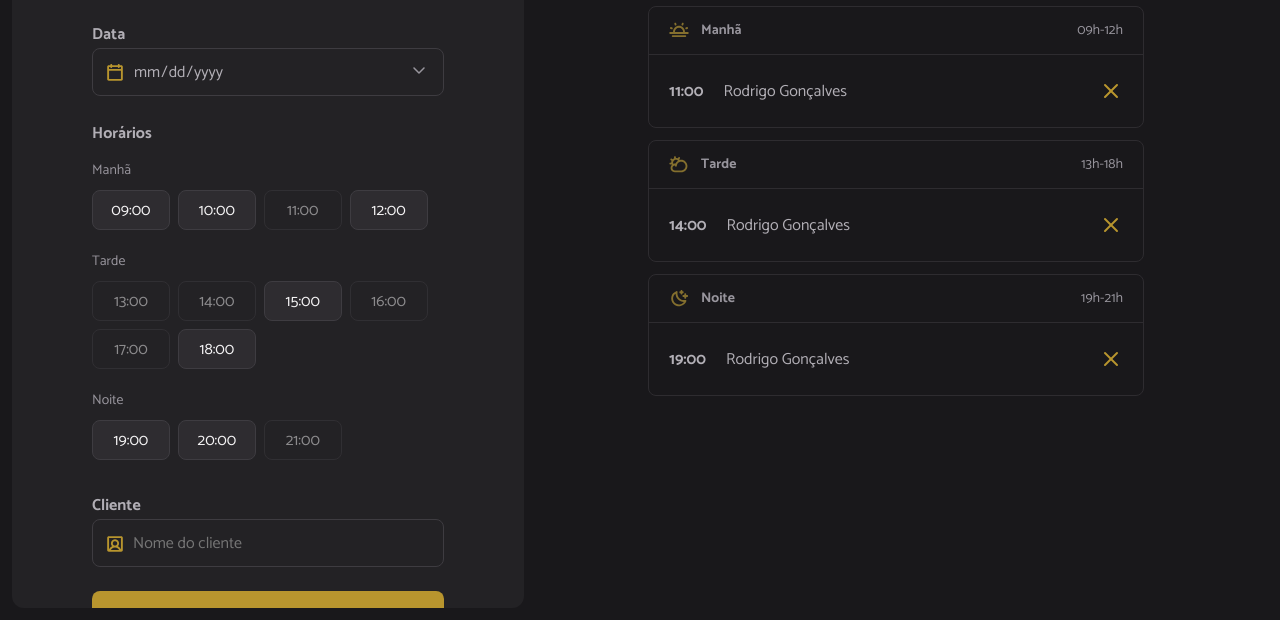
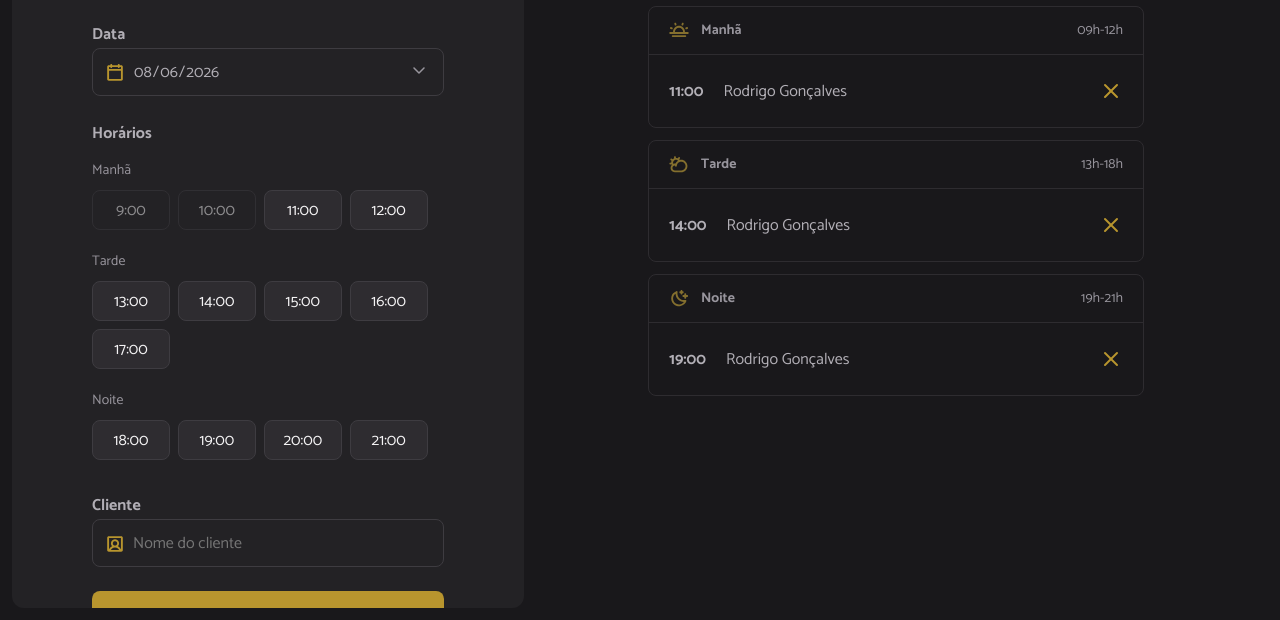
Before and after one commit to RuanVCLima/project-hair-day, a website built with webpack: page index.html in a window 1280 px wide. Shown: the part 180-800 px from the top of the page. Built offline with nearby package versions, Linux system fonts and the light colour scheme.

Commit message:
adding the schedule, and separating then in morning, afternoon and night

```diff
--- a/index.html
+++ b/index.html
@@ -39,7 +39,7 @@
         <span class="label">Horários</span>
         <ul id="hours" class="hours" aria-label="Horários disponíveis de manhã">
           <!-- Exemplo: Manhã -->
-          <li data-period="morning" class="hour-period">Manhã</li>
+          <!-- <li data-period="morning" class="hour-period">Manhã</li>
           <li data-period="morning" value="09:00" class="hour hour-available">
             09:00
           </li>
@@ -52,13 +52,13 @@
           <li data-period="morning" value="12:00" class="hour hour-available">
             12:00
           </li>
-          <!-- Exemplo: Tarde  -->
-          <li data-period="morning" class="hour-period">Tarde</li>
+           Exemplo: Tarde  -->
+          <!-- <li data-period="morning" class="hour-period">Tarde</li>
           <li
             data-period="afternoon"
             value="13:00"
-            class="hour hour-unavailable"
-          >
+            class="hour hour-unavailable" -->
+          <!-- >
             13:00
           </li>
           <li
@@ -87,9 +87,9 @@
           </li>
           <li data-period="afternoon" value="18:00" class="hour hour-available">
             18:00
-          </li>
+          </li> -->
           <!-- Exemplo: Noite -->
-          <li data-period="morning" class="hour-period">Noite</li>
+          <!-- <li data-period="morning" class="hour-period">Noite</li>
 
           <li data-period="night" value="19:00" class="hour hour-available">
             19:00
@@ -100,8 +100,8 @@
           <li data-period="night" value="21:00" class="hour hour-unavailable">
             21:00
           </li>
-        </ul>
-
+        -->
+          </ul>
         <label for="client" class="label">Cliente</label>
         <div class="input">
           <i><img src="./src/assets/person.svg" alt="Calendário" /></i>
--- /dev/null
+++ b/src/modules/form/hours-load.js
@@ -0,0 +1,45 @@
+import dayjs from "dayjs";
+import { openingHours } from "../../utils/opening-hours.js";
+
+const hours = document.getElementById("hours")
+export function hoursLoad({date}){
+    const opening = openingHours.map((hour)=>{
+        //receive the hour
+        const [scheduleHour] = hour.split(":")
+
+
+        //add the hour in to date and verify if it is in the past
+        const isHourPast = dayjs(date).add(scheduleHour, "hour").isBefore(dayjs())
+
+        //define if the hour is available
+       return {
+        hour,
+        available: !isHourPast,
+       }
+
+    })
+
+    opening.forEach(({hour, available}) =>{
+        const li = document.createElement("li")
+        li.classList.add("hour")
+        li.classList.add(available ? "hour-available":"hour-unavailable")
+
+        li.textContent = hour
+        if( hour === "9:00"){
+            hourHeaderAdd("Manhã")
+        } else if( hour === "13:00"){
+            hourHeaderAdd("Tarde")
+        } else if (hour === "18:00"){
+            hourHeaderAdd("Noite")
+        }
+        hours.append(li)
+    })
+}
+
+function hourHeaderAdd(title){
+    const header = document.createElement("li")
+    header.classList.add("hour-period")
+    header.textContent = title
+
+    hours.append(header)
+}
--- /dev/null
+++ b/src/modules/form/submit.js
@@ -0,0 +1,19 @@
+import dayjs from "dayjs"
+
+const form = document.querySelector("form")
+const selectedDate = document.getElementById("date")
+
+//today date input
+const inputToday = dayjs(new Date()).format("YYYY-MM-DD")
+//load today date
+selectedDate.value = inputToday
+
+//define minium date as today.
+selectedDate.min = inputToday
+
+form.onsubmit= (event)=>{
+    //prevent the default behavior of reloading the page
+    event.preventDefault()
+
+    console.log("SENT!!")
+}
--- /dev/null
+++ b/src/modules/page-load.js
@@ -0,0 +1,4 @@
+import { schedulesDay } from "./schedules/load"
+document.addEventListener("DOMContentLoaded", function(){
+    schedulesDay()
+})
--- /dev/null
+++ b/src/modules/schedules/load.js
@@ -0,0 +1,15 @@
+import { hoursLoad } from "../form/hours-load.js";
+
+//select the date input
+const selectedDate= document.getElementById("date")
+export function schedulesDay(){
+    //get the date from input
+    const date = selectedDate.value
+    //search in the API the schedule to load in the right side of the screen
+
+    //the time (future time + not scheduled) available in the left side
+
+
+    //render the time available
+    hoursLoad({date})
+}
--- /dev/null
+++ b/src/utils/opening-hours.js
@@ -0,0 +1,15 @@
+export const openingHours = [
+    "9:00",
+    "10:00",
+    "11:00",
+    "12:00",
+    "13:00",
+    "14:00",
+    "15:00",
+    "16:00",
+    "17:00",
+    "18:00",
+    "19:00",
+    "20:00",
+    "21:00",
+]
```
Also changed, not shown: src/main.js (+8 -0 lines).
